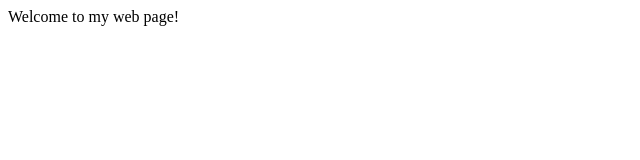
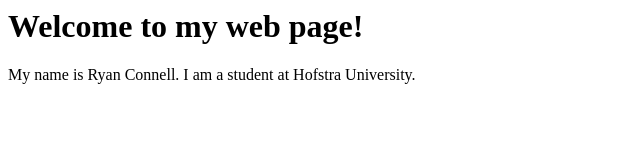
Before and after one commit to rconnell8/rconnell8.github.io, a plain HTML site: page jrnl80/index.html in a window 1280 px wide. Shown: the whole page, without its empty margins (0-640 px from the left). Drawn offline with Linux system fonts and the light colour scheme.

Commit message:
Update index.html

```diff
--- a/jrnl80/index.html
+++ b/jrnl80/index.html
@@ -2,8 +2,8 @@
   <head>
    </head>
   <body>
-    Welcome to my web page!
-
+    <h1>Welcome to my web page!</h1>
+    My name is Ryan Connell. I am a student at Hofstra University.
 
    </body>
 
```
